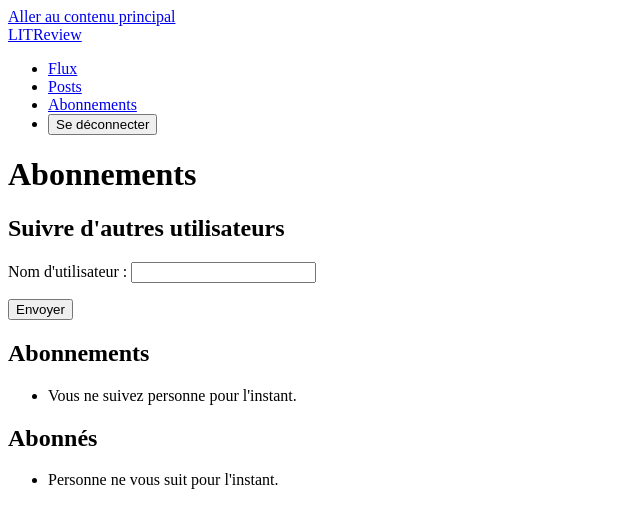
After one commit to BaKouN/oc-python-p9-litrevu, a Django app: page /follows/ in a window 1280 px wide. The commit adds this page. Shown: the top 528 px of the page, without its empty margins (0-640 px from the left). Run offline with Django 5.2, Linux system fonts and the light colour scheme; the visitor is signed in with stand-in values (Sample User, id 1); data comes from the database, SQL or seed files in the repository.

Commit message:
Add follows page: follow by username with validation, unfollow POST-only, messages

```diff
--- a/reviews/forms.py
+++ b/reviews/forms.py
@@ -1,7 +1,7 @@
 from django import forms
 from django.contrib.auth.forms import UserCreationForm
 
-from .models import Review, Ticket, User
+from .models import Review, Ticket, User, UserFollows
 
 
 class SignupForm(UserCreationForm):
@@ -34,3 +34,27 @@ class ReviewForm(forms.ModelForm):
         widgets = {
             'rating': forms.RadioSelect(choices=[(i, str(i)) for i in range(6)]),
         }
+
+class FollowForm(forms.Form):
+    """Follow another user by username. All the rules live in clean_username."""
+
+    username = forms.CharField(max_length=150, label="Nom d'utilisateur")
+
+    def __init__(self, *args, user=None, **kwargs):
+        # The current user is needed to reject self-follow and duplicates.
+        super().__init__(*args, **kwargs)
+        self.user = user
+
+    def clean_username(self):
+        username = self.cleaned_data['username']
+        try:
+            target = User.objects.get(username=username)
+        except User.DoesNotExist:
+            raise forms.ValidationError("Cet utilisateur n'existe pas.")
+        if target == self.user:
+            raise forms.ValidationError('Vous ne pouvez pas vous suivre vous-même.')
+        if UserFollows.objects.filter(user=self.user, followed_user=target).exists():
+            raise forms.ValidationError('Vous suivez déjà cet utilisateur.')
+        # Hand the resolved User to the view so it does not query again.
+        self.cleaned_data['target'] = target
+        return username
--- a/reviews/urls.py
+++ b/reviews/urls.py
@@ -20,4 +20,6 @@ urlpatterns = [
     path('review/create/', views.create_ticket_and_review, name='create_ticket_and_review'),
     path('review/<int:review_id>/edit/', views.edit_review, name='edit_review'),
     path('review/<int:review_id>/delete/', views.delete_review, name='delete_review'),
+    path('follows/', views.follows, name='follows'),
+    path('follows/<int:user_id>/unfollow/', views.unfollow, name='unfollow'),
 ]
--- a/reviews/views.py
+++ b/reviews/views.py
@@ -1,4 +1,5 @@
 from django.contrib.auth import login
+from django.contrib import messages
 from django.contrib.auth.decorators import login_required
 from itertools import chain
 
@@ -6,8 +7,9 @@ from django.core.exceptions import PermissionDenied
 from django.db import transaction
 from django.db.models import CharField, Q, Value
 from django.shortcuts import get_object_or_404, redirect, render
+from django.views.decorators.http import require_POST
 
-from .forms import ReviewForm, SignupForm, TicketForm
+from .forms import FollowForm, ReviewForm, SignupForm, TicketForm
 from .models import Review, Ticket, UserFollows
 
 
@@ -176,3 +178,34 @@ def create_ticket_and_review(request):
         'ticket_form': ticket_form,
         'review_form': review_form,
     })
+
+
+@login_required
+def follows(request):
+    """Follow a user by name; list who I follow and who follows me."""
+    if request.method == 'POST':
+        form = FollowForm(request.POST, user=request.user)
+        if form.is_valid():
+            target = form.cleaned_data['target']
+            UserFollows.objects.create(user=request.user, followed_user=target)
+            messages.success(request, f'Vous suivez maintenant {target.username}.')
+            return redirect('follows')
+    else:
+        form = FollowForm(user=request.user)
+    following = request.user.following.select_related('followed_user')
+    followers = request.user.followed_by.select_related('user')
+    return render(request, 'reviews/follows.html', {
+        'form': form,
+        'following': following,
+        'followers': followers,
+    })
+
+
+@login_required
+@require_POST
+def unfollow(request, user_id):
+    """Stop following a user. POST only; reversible, so no confirmation page."""
+    follow = get_object_or_404(UserFollows, user=request.user, followed_user_id=user_id)
+    follow.delete()
+    messages.success(request, f'Vous ne suivez plus {follow.followed_user.username}.')
+    return redirect('follows')
--- a/templates/base.html
+++ b/templates/base.html
@@ -16,7 +16,7 @@
             <ul>
                 <li><a href="{% url 'feed' %}">Flux</a></li>
                 <li><a href="{% url 'posts' %}">Posts</a></li>
-                {# Abonnements link added with the follows page #}
+                <li><a href="{% url 'follows' %}">Abonnements</a></li>
                 <li>
                     <form action="{% url 'logout' %}" method="post">
                         {% csrf_token %}
@@ -29,6 +29,13 @@
     {% endif %}
 
     <main id="main-content">
+        {% if messages %}
+        <ul class="messages" role="status">
+            {% for message in messages %}
+            <li class="message message-{{ message.tags }}">{{ message }}</li>
+            {% endfor %}
+        </ul>
+        {% endif %}
         {% block content %}{% endblock %}
     </main>
 </body>
--- /dev/null
+++ b/templates/reviews/follows.html
@@ -0,0 +1,44 @@
+{% extends "base.html" %}
+
+{% block title %}Abonnements — LITReview{% endblock %}
+
+{% block content %}
+<h1>Abonnements</h1>
+
+<section aria-labelledby="follow-form-title">
+    <h2 id="follow-form-title">Suivre d'autres utilisateurs</h2>
+    <form method="post">
+        {% csrf_token %}
+        {{ form.as_p }}
+        <button type="submit">Envoyer</button>
+    </form>
+</section>
+
+<section aria-labelledby="following-title">
+    <h2 id="following-title">Abonnements</h2>
+    <ul class="user-list">
+    {% for follow in following %}
+        <li>
+            {{ follow.followed_user.username }}
+            <form method="post" action="{% url 'unfollow' follow.followed_user.id %}">
+                {% csrf_token %}
+                <button type="submit" class="btn btn-danger">Désabonner</button>
+            </form>
+        </li>
+    {% empty %}
+        <li>Vous ne suivez personne pour l'instant.</li>
+    {% endfor %}
+    </ul>
+</section>
+
+<section aria-labelledby="followers-title">
+    <h2 id="followers-title">Abonnés</h2>
+    <ul class="user-list">
+    {% for follow in followers %}
+        <li>{{ follow.user.username }}</li>
+    {% empty %}
+        <li>Personne ne vous suit pour l'instant.</li>
+    {% endfor %}
+    </ul>
+</section>
+{% endblock %}
```
